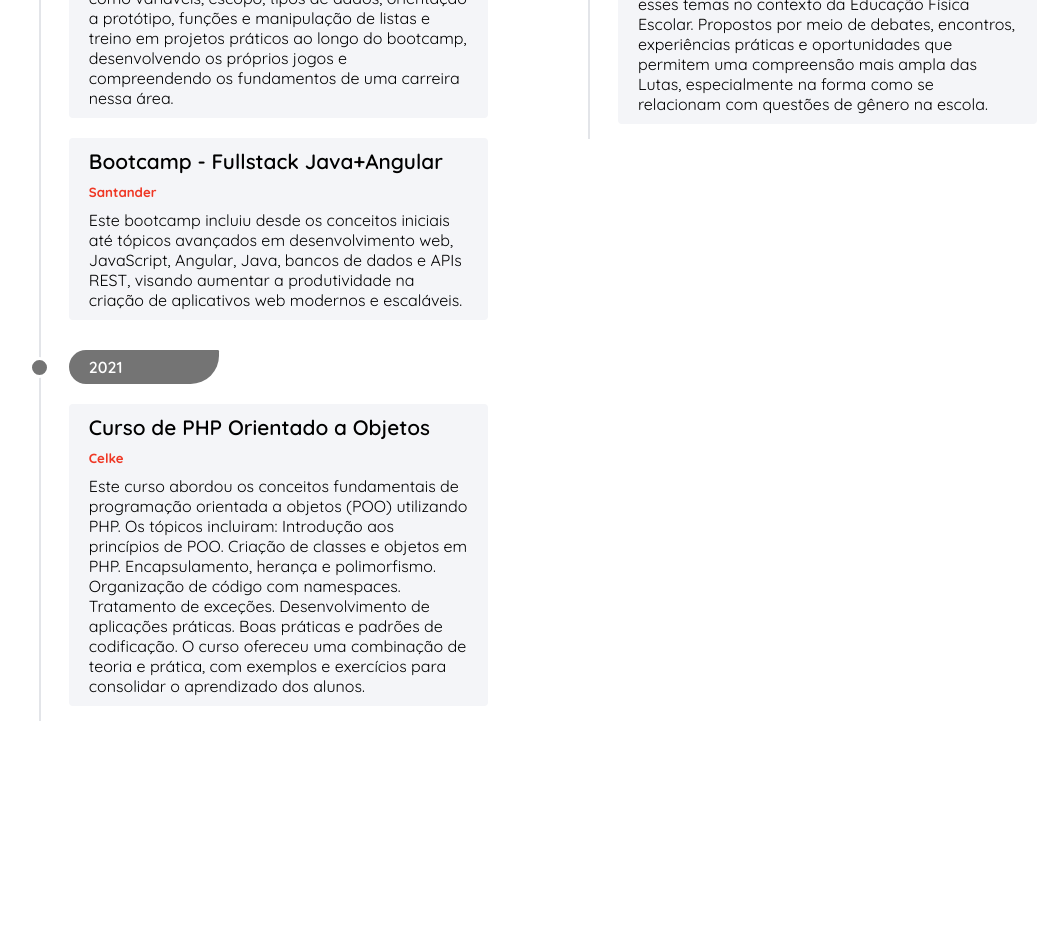
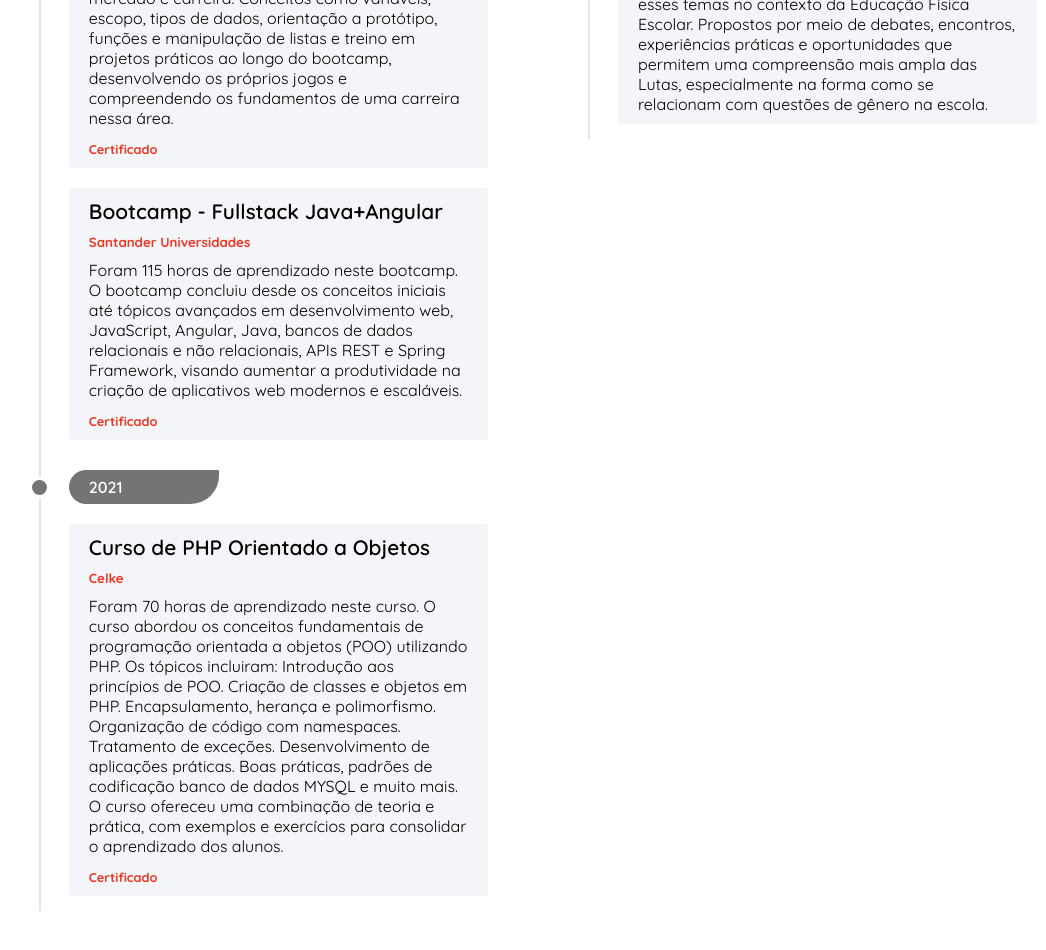
Before and after one commit to EdimilsonBorges/my-portfolio, an Angular app: page / in a window 1280 px wide. Shown: the part 1500-2450 px from the top of the page, without its empty margins (102-1148 px from the left). Before the commit the page ends 2316 px from the top, so only its background shows below. Built offline with nearby package versions, Linux system fonts and the light colour scheme.

Commit message:
feat: certificados adicionados

```diff
--- a/src/app/experiencias/experiencias.component.html
+++ b/src/app/experiencias/experiencias.component.html
@@ -4,20 +4,12 @@
         <ul class="experiencia__time-line">
             <li>
                 <h3>2023</h3>
-                <app-item curso="Desenvolvimento de Jogos" empresa="Potência Tech iFood" descricao="Este bootcamp incluiu o desenvolvimento inicial de jogos utilizando JavaScript, os princípios fundamentais desse processo a partir de uma perspectiva de mercado e carreira. Conceitos como variáveis, escopo, tipos de dados, orientação a protótipo, funções e manipulação de listas e treino em projetos práticos ao longo do bootcamp, desenvolvendo os próprios jogos e compreendendo os fundamentos de uma carreira nessa área."></app-item>
-                <app-item curso="Bootcamp - Fullstack Java+Angular" empresa="Santander" descricao="Este bootcamp incluiu desde os conceitos iniciais até tópicos avançados em desenvolvimento web, JavaScript, Angular, Java, bancos de dados e APIs REST, visando aumentar a produtividade na criação de aplicativos web modernos e escaláveis. "></app-item>
+                <app-item curso="Desenvolvimento de Jogos" empresa="Potência Tech iFood" descricao="Foram 77 horas de aprendizado. Este bootcamp incluiu o desenvolvimento inicial de jogos utilizando JavaScript, os princípios fundamentais desse processo a partir de uma perspectiva de mercado e carreira. Conceitos como variáveis, escopo, tipos de dados, orientação a protótipo, funções e manipulação de listas e treino em projetos práticos ao longo do bootcamp, desenvolvendo os próprios jogos e compreendendo os fundamentos de uma carreira nessa área." certificate="https://www.dio.me/certificate/98723684/share"></app-item>
+                <app-item curso="Bootcamp - Fullstack Java+Angular" empresa="Santander Universidades" descricao="Foram 115 horas de aprendizado neste bootcamp. O bootcamp concluiu desde os conceitos iniciais até tópicos avançados em desenvolvimento web, JavaScript, Angular, Java, bancos de dados relacionais e não relacionais, APIs REST e Spring Framework, visando aumentar a produtividade na criação de aplicativos web modernos e escaláveis." certificate="https://www.dio.me/certificate/CA437454/share"></app-item>
             </li>
             <li>
                 <h3>2021</h3>
-                <app-item curso="Curso de PHP Orientado a Objetos" empresa="Celke" descricao="Este curso abordou os conceitos fundamentais de programação orientada a objetos (POO) utilizando PHP. Os tópicos incluiram:
-                Introdução aos princípios de POO.
-                Criação de classes e objetos em PHP.
-                Encapsulamento, herança e polimorfismo.
-                Organização de código com namespaces.
-                Tratamento de exceções.
-                Desenvolvimento de aplicações práticas.
-                Boas práticas e padrões de codificação.
-                O curso ofereceu uma combinação de teoria e prática, com exemplos e exercícios para consolidar o aprendizado dos alunos."></app-item>
+                <app-item curso="Curso de PHP Orientado a Objetos" empresa="Celke" descricao="Foram 70 horas de aprendizado neste curso. O curso abordou os conceitos fundamentais de programação orientada a objetos (POO) utilizando PHP. Os tópicos incluiram: Introdução aos princípios de POO. Criação de classes e objetos em PHP. Encapsulamento, herança e polimorfismo. Organização de código com namespaces. Tratamento de exceções. Desenvolvimento de aplicações práticas. Boas práticas, padrões de codificação banco de dados MYSQL e muito mais. O curso ofereceu uma combinação de teoria e prática, com exemplos e exercícios para consolidar o aprendizado dos alunos." certificate="https://drive.google.com/file/d/1WSCae0JUjDmAOgrct2WeC-xazFBrCLPM/view?usp=drive_link"></app-item>
             </li>
         </ul>
     </div>
--- a/src/app/experiencias/item/item.component.css
+++ b/src/app/experiencias/item/item.component.css
@@ -18,3 +18,12 @@ h5 {
     color: #EF3724;
     font-weight: 900;
 }
+
+.certificate a{
+    color: #EF3724;
+    font-weight: 900;
+    font-size: 0.8rem;
+    text-align: center;
+    width: 10rem;
+    text-decoration: none;
+}
--- a/src/app/experiencias/item/item.component.html
+++ b/src/app/experiencias/item/item.component.html
@@ -2,4 +2,7 @@
     <h4>{{curso}}</h4>
     <h5>{{empresa}}</h5>
     <p>{{descricao}}</p>
+    <div class="certificate" *ngIf=certificate>
+        <a href={{certificate}} target="_blank" >Certificado</a>
+    </div>
 </div>
--- a/src/app/experiencias/item/item.component.ts
+++ b/src/app/experiencias/item/item.component.ts
@@ -10,6 +10,7 @@ export class ItemComponent implements OnInit {
   @Input() curso:string = "";
   @Input() empresa:string = "";
   @Input() descricao:string = "";
+  @Input() certificate:string = "";
 
   constructor() { }
 
```
